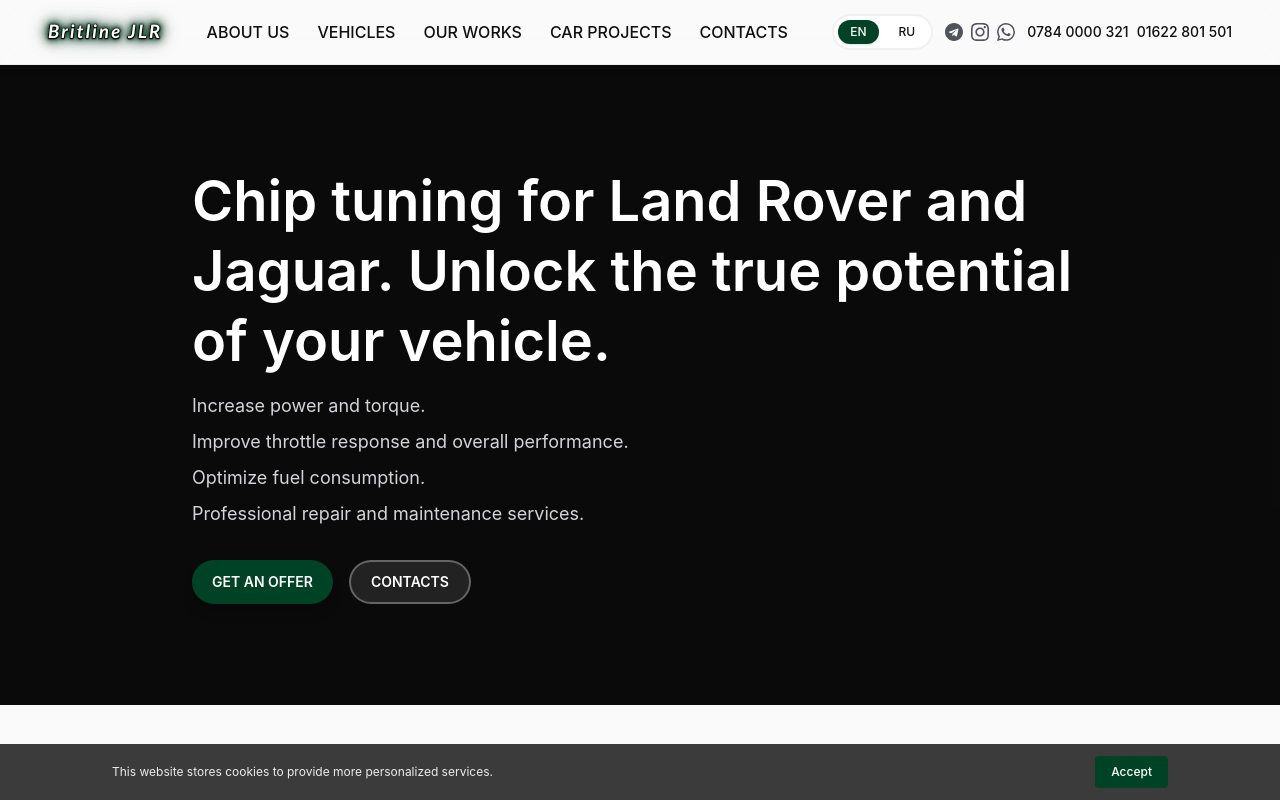
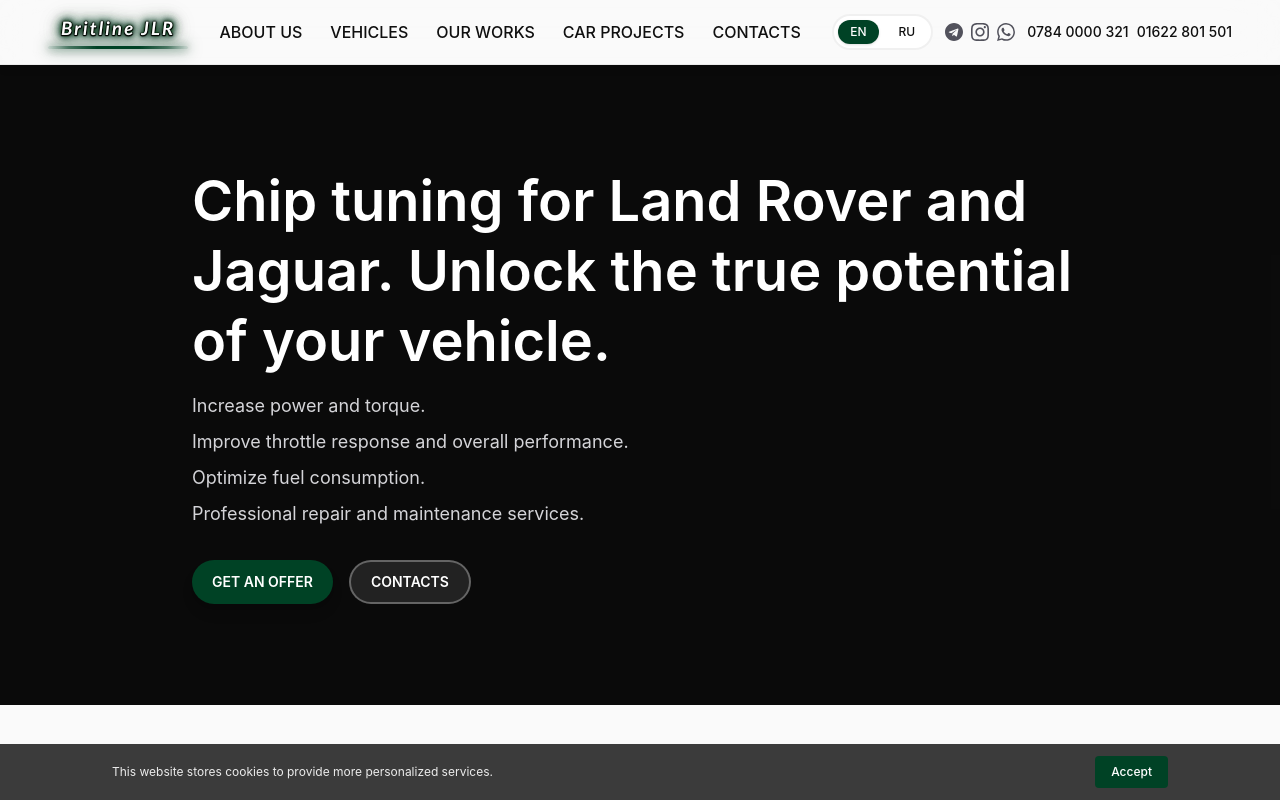
Before and after one commit to Leskort/jaguar, a Next.js app: page / in a window 1280 px wide. Shown: the top 800 px of the page. Built offline with nearby package versions, Linux system fonts and the light colour scheme.

Commit message:
macpoloska

```diff
--- a/src/app/layout.tsx
+++ b/src/app/layout.tsx
@@ -66,7 +66,25 @@
         <LanguageProvider>
           <header className="sticky top-0 z-50 glass">
             <nav className="container-padded mx-auto flex h-14 sm:h-16 items-center justify-between px-3 sm:px-4 md:px-6 lg:px-8">
-              <Link href="/" className="shrink-0 logo-glow">Britline JLR</Link>
+              <div className="shrink-0 flex flex-col items-center">
+                <Link href="/" className="logo-glow">Britline JLR</Link>
+                {/* Зеленая декоративная полоска с свечением */}
+                <div
+                  className="mt-1 mx-auto flex-shrink-0"
+                  style={{
+                    width: 'clamp(80px, 20vw, 140px)',
+                    height: 'clamp(2px, 0.6vw, 3px)',
+                    maxWidth: '140px',
+                    minWidth: '80px',
+                    background: 'linear-gradient(to right, rgba(0, 66, 37, 0.2) 0%, rgba(0, 66, 37, 0.7) 15%, #004225 35%, #004225 65%, rgba(0, 66, 37, 0.7) 85%, rgba(0, 66, 37, 0.2) 100%)',
+                    borderRadius: '2px',
+                    boxShadow: '0 0 15px rgba(0, 66, 37, 0.9), 0 0 8px rgba(0, 66, 37, 0.5)',
+                    display: 'block',
+                    position: 'relative',
+                    zIndex: 1,
+                  }}
+                />
+              </div>
 
               {/* Desktop Navigation - показывается на lg и выше (1024px+) */}
               <div className="hidden lg:flex items-center gap-1.5 lg:gap-2 xl:gap-3 2xl:gap-4 text-xs lg:text-sm xl:text-base">
--- a/src/components/BrandLogos.tsx
+++ b/src/components/BrandLogos.tsx
@@ -50,11 +50,6 @@
               <JaguarLogo />
             )}
           </div>
-
-          {/* Brand name */}
-          <h3 className="text-xl sm:text-2xl md:text-3xl lg:text-4xl xl:text-5xl font-bold mb-3 sm:mb-4 text-zinc-900 dark:text-white text-center tracking-tight">
-            {brand}
-          </h3>
 
           {/* Accent line - элегантная полоска с градиентом */}
           <div
```
